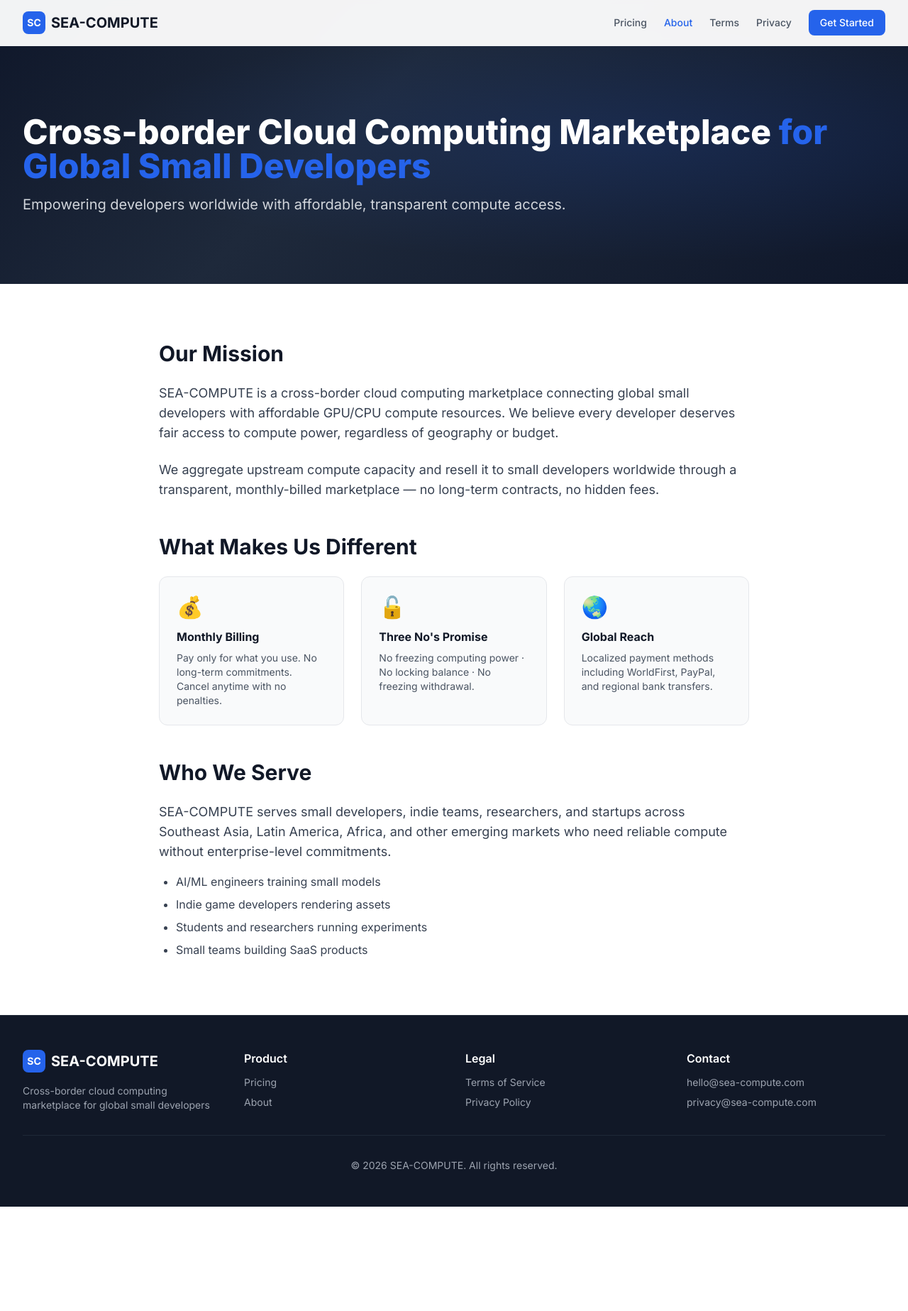
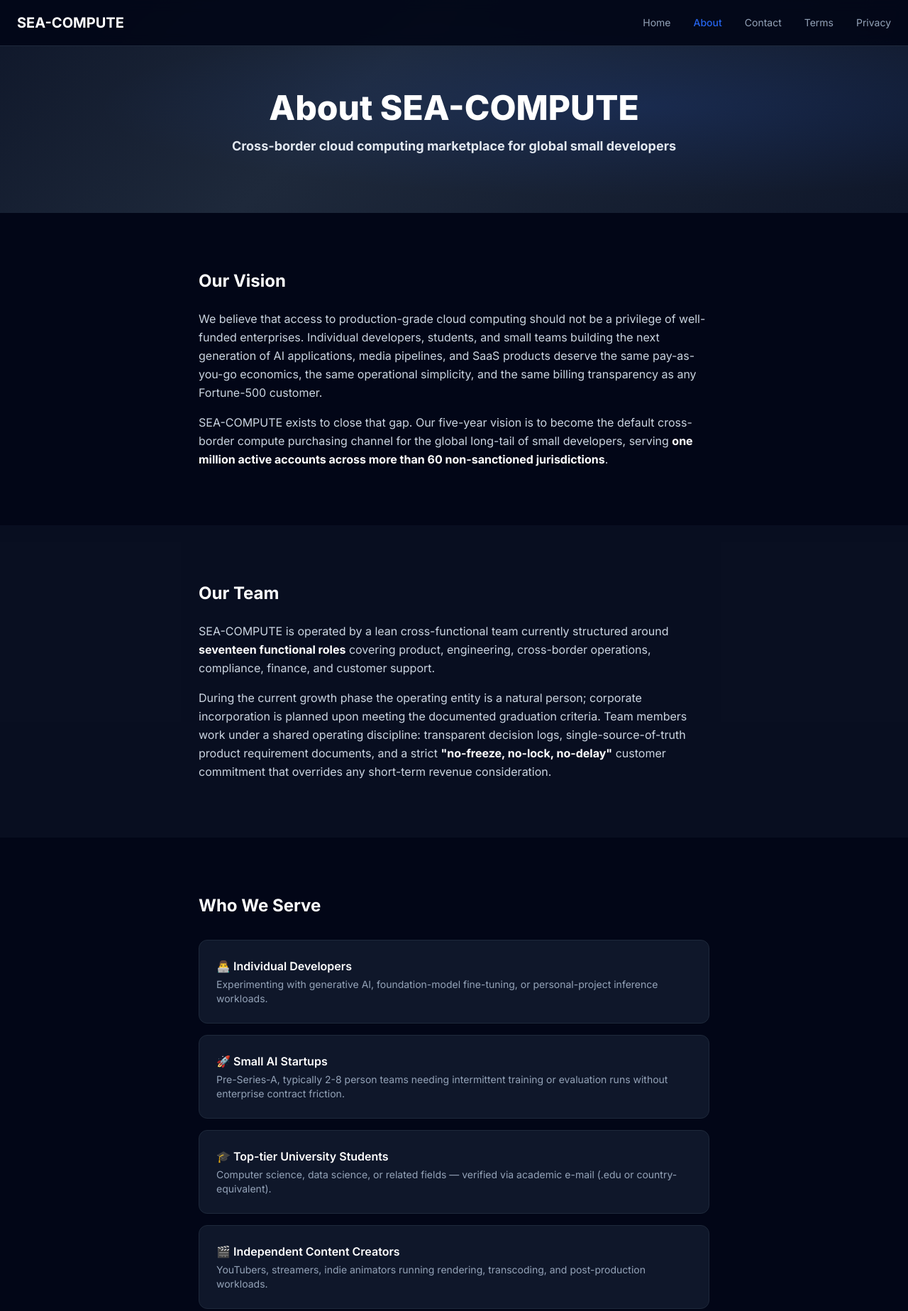
Before and after one commit to sea-compute-hq/portal-static, a plain HTML site: page about.html in a window 1280 px wide. Shown: the top 1847 px of the page at 71% size. Before the commit the page ends 1700 px from the top, so only its background shows below. Drawn offline with nearby package versions, Linux system fonts and the light colour scheme.

Commit message:
feat: update about page with #7 PM content

```diff
--- a/about.html
+++ b/about.html
@@ -4,13 +4,13 @@
   <meta charset="UTF-8">
   <meta name="viewport" content="width=device-width, initial-scale=1.0">
   <title>About · SEA-COMPUTE</title>
-  <meta name="description" content="About SEA-COMPUTE - Cross-border cloud computing marketplace for global small developers.">
+  <meta name="description" content="SEA-COMPUTE — Cross-border cloud computing marketplace for global small developers. $5 to start, student 50% off, transparent pricing.">
   <script src="https://cdn.tailwindcss.com"></script>
   <script>
     tailwind.config = {
       theme: {
         extend: {
-          colors: { primary: '#2563EB', success: '#10B981' },
+          colors: { primary: '#2563EB', success: '#10B981', warning: '#F59E0B', danger: '#EF4444' },
           fontFamily: { sans: ['Inter', 'PingFang SC', 'sans-serif'] },
         },
       },
@@ -18,115 +18,132 @@
   </script>
   <link rel="preconnect" href="https://fonts.googleapis.com">
   <link href="https://fonts.googleapis.com/css2?family=Inter:wght@400;500;600;700;800&display=swap" rel="stylesheet">
+  <link rel="icon" href="/favicon.svg" type="image/svg+xml">
   <style>
     .hero-bg { background: linear-gradient(135deg, #0f172a 0%, #1e293b 40%, #0f172a 100%); }
     .hero-glow { background: radial-gradient(ellipse at 70% 50%, rgba(37, 99, 235, 0.15) 0%, transparent 60%); }
   </style>
 </head>
-<body class="bg-white text-gray-900 font-sans antialiased">
-  <header class="fixed top-0 left-0 right-0 bg-white/95 backdrop-blur-sm border-b border-gray-100 z-50">
-    <div class="max-w-7xl mx-auto px-4 sm:px-6 lg:px-8 h-16 flex items-center justify-between">
-      <a href="index.html" class="flex items-center gap-2">
-        <div class="w-8 h-8 bg-primary rounded-lg flex items-center justify-center"><span class="text-white font-bold text-sm">SC</span></div>
-        <span class="font-bold text-xl text-gray-900">SEA-COMPUTE</span>
-      </a>
-      <nav class="hidden md:flex items-center gap-6">
-        <a href="pricing.html" class="text-sm font-medium text-gray-600 hover:text-primary">Pricing</a>
-        <a href="about.html" class="text-sm font-medium text-primary">About</a>
-        <a href="terms.html" class="text-sm font-medium text-gray-600 hover:text-primary">Terms</a>
-        <a href="privacy.html" class="text-sm font-medium text-gray-600 hover:text-primary">Privacy</a>
-        <a href="index.html#register" class="bg-primary text-white px-4 py-2 rounded-lg text-sm font-medium hover:bg-blue-700">Get Started</a>
-      </nav>
+<body class="bg-slate-950 text-slate-200 font-sans">
+  <!-- Nav -->
+  <nav class="fixed top-0 w-full z-50 bg-slate-950/90 backdrop-blur border-b border-slate-800">
+    <div class="max-w-7xl mx-auto px-6 h-16 flex items-center justify-between">
+      <a href="/" class="text-xl font-bold text-white">SEA-COMPUTE</a>
+      <div class="hidden md:flex gap-8 text-sm">
+        <a href="/" class="text-slate-400 hover:text-white transition">Home</a>
+        <a href="/about.html" class="text-primary font-medium">About</a>
+        <a href="/contact.html" class="text-slate-400 hover:text-white transition">Contact</a>
+        <a href="/terms.html" class="text-slate-400 hover:text-white transition">Terms</a>
+        <a href="/privacy.html" class="text-slate-400 hover:text-white transition">Privacy</a>
+      </div>
     </div>
-  </header>
+  </nav>
 
-  <section class="hero-bg min-h-[50vh] flex items-center pt-16 relative overflow-hidden">
+  <!-- Hero -->
+  <section class="hero-bg pt-32 pb-20 relative">
     <div class="hero-glow absolute inset-0"></div>
-    <div class="max-w-7xl mx-auto px-4 sm:px-6 lg:px-8 relative z-10 py-20">
-      <h1 class="text-4xl lg:text-5xl font-extrabold text-white leading-tight mb-4">
-        Cross-border Cloud Computing Marketplace
-        <span class="text-primary">for Global Small Developers</span>
-      </h1>
-      <p class="text-xl text-gray-300">Empowering developers worldwide with affordable, transparent compute access.</p>
+    <div class="max-w-4xl mx-auto px-6 text-center relative z-10">
+      <h1 class="text-4xl md:text-5xl font-extrabold text-white mb-4">About SEA-COMPUTE</h1>
+      <p class="text-lg text-slate-400 max-w-2xl mx-auto"><strong class="text-slate-200">Cross-border cloud computing marketplace for global small developers</strong></p>
     </div>
   </section>
 
-  <section class="py-20 bg-white">
-    <div class="max-w-4xl mx-auto px-4 sm:px-6 lg:px-8">
-      <h2 class="text-3xl font-bold text-gray-900 mb-6">Our Mission</h2>
-      <p class="text-lg text-gray-700 mb-6">
-        SEA-COMPUTE is a cross-border cloud computing marketplace connecting global small developers with affordable GPU/CPU compute resources. We believe every developer deserves fair access to compute power, regardless of geography or budget.
-      </p>
-      <p class="text-lg text-gray-700 mb-6">
-        We aggregate upstream compute capacity and resell it to small developers worldwide through a transparent, monthly-billed marketplace — no long-term contracts, no hidden fees.
-      </p>
-
-      <h2 class="text-3xl font-bold text-gray-900 mt-12 mb-6">What Makes Us Different</h2>
-      <div class="grid md:grid-cols-3 gap-6">
-        <div class="bg-gray-50 rounded-xl p-6 border border-gray-200">
-          <div class="text-3xl mb-3">💰</div>
-          <h3 class="font-bold text-gray-900 mb-2">Monthly Billing</h3>
-          <p class="text-sm text-gray-600">Pay only for what you use. No long-term commitments. Cancel anytime with no penalties.</p>
-        </div>
-        <div class="bg-gray-50 rounded-xl p-6 border border-gray-200">
-          <div class="text-3xl mb-3">🔓</div>
-          <h3 class="font-bold text-gray-900 mb-2">Three No's Promise</h3>
-          <p class="text-sm text-gray-600">No freezing computing power · No locking balance · No freezing withdrawal.</p>
-        </div>
-        <div class="bg-gray-50 rounded-xl p-6 border border-gray-200">
-          <div class="text-3xl mb-3">🌏</div>
-          <h3 class="font-bold text-gray-900 mb-2">Global Reach</h3>
-          <p class="text-sm text-gray-600">Localized payment methods including WorldFirst, PayPal, and regional bank transfers.</p>
-        </div>
-      </div>
-
-      <h2 class="text-3xl font-bold text-gray-900 mt-12 mb-6">Who We Serve</h2>
-      <p class="text-lg text-gray-700 mb-4">
-        SEA-COMPUTE serves small developers, indie teams, researchers, and startups across Southeast Asia, Latin America, Africa, and other emerging markets who need reliable compute without enterprise-level commitments.
-      </p>
-      <ul class="list-disc pl-6 text-gray-700 space-y-2">
-        <li>AI/ML engineers training small models</li>
-        <li>Indie game developers rendering assets</li>
-        <li>Students and researchers running experiments</li>
-        <li>Small teams building SaaS products</li>
-      </ul>
+  <!-- Vision -->
+  <section class="py-20">
+    <div class="max-w-3xl mx-auto px-6">
+      <h2 class="text-2xl font-bold text-white mb-6">Our Vision</h2>
+      <p class="text-slate-300 leading-relaxed mb-4">We believe that access to production-grade cloud computing should not be a privilege of well-funded enterprises. Individual developers, students, and small teams building the next generation of AI applications, media pipelines, and SaaS products deserve the same pay-as-you-go economics, the same operational simplicity, and the same billing transparency as any Fortune-500 customer.</p>
+      <p class="text-slate-300 leading-relaxed">SEA-COMPUTE exists to close that gap. Our five-year vision is to become the default cross-border compute purchasing channel for the global long-tail of small developers, serving <strong class="text-white">one million active accounts across more than 60 non-sanctioned jurisdictions</strong>.</p>
     </div>
   </section>
 
-  <footer class="bg-gray-900 border-t border-gray-800 py-12">
-    <div class="max-w-7xl mx-auto px-4 sm:px-6 lg:px-8">
-      <div class="grid md:grid-cols-4 gap-8">
-        <div>
-          <div class="flex items-center gap-2 mb-4">
-            <div class="w-8 h-8 bg-primary rounded-lg flex items-center justify-center"><span class="text-white font-bold text-sm">SC</span></div>
-            <span class="font-bold text-xl text-white">SEA-COMPUTE</span>
-          </div>
-          <p class="text-sm text-gray-400">Cross-border cloud computing marketplace for global small developers</p>
+  <!-- Team -->
+  <section class="py-20 bg-slate-900/50">
+    <div class="max-w-3xl mx-auto px-6">
+      <h2 class="text-2xl font-bold text-white mb-6">Our Team</h2>
+      <p class="text-slate-300 leading-relaxed mb-4">SEA-COMPUTE is operated by a lean cross-functional team currently structured around <strong class="text-white">seventeen functional roles</strong> covering product, engineering, cross-border operations, compliance, finance, and customer support.</p>
+      <p class="text-slate-300 leading-relaxed">During the current growth phase the operating entity is a natural person; corporate incorporation is planned upon meeting the documented graduation criteria. Team members work under a shared operating discipline: transparent decision logs, single-source-of-truth product requirement documents, and a strict <strong class="text-white">"no-freeze, no-lock, no-delay"</strong> customer commitment that overrides any short-term revenue consideration.</p>
+    </div>
+  </section>
+
+  <!-- Who We Serve -->
+  <section class="py-20">
+    <div class="max-w-3xl mx-auto px-6">
+      <h2 class="text-2xl font-bold text-white mb-8">Who We Serve</h2>
+      <div class="space-y-4">
+        <div class="bg-slate-900 rounded-xl p-6 border border-slate-800">
+          <h3 class="text-white font-semibold mb-1">👨‍💻 Individual Developers</h3>
+          <p class="text-slate-400 text-sm">Experimenting with generative AI, foundation-model fine-tuning, or personal-project inference workloads.</p>
         </div>
-        <div>
-          <h4 class="font-semibold text-white mb-3">Product</h4>
-          <ul class="space-y-2 text-sm text-gray-400">
-            <li><a href="pricing.html" class="hover:text-white">Pricing</a></li>
-            <li><a href="about.html" class="hover:text-white">About</a></li>
-          </ul>
+        <div class="bg-slate-900 rounded-xl p-6 border border-slate-800">
+          <h3 class="text-white font-semibold mb-1">🚀 Small AI Startups</h3>
+          <p class="text-slate-400 text-sm">Pre-Series-A, typically 2-8 person teams needing intermittent training or evaluation runs without enterprise contract friction.</p>
         </div>
-        <div>
-          <h4 class="font-semibold text-white mb-3">Legal</h4>
-          <ul class="space-y-2 text-sm text-gray-400">
-            <li><a href="terms.html" class="hover:text-white">Terms of Service</a></li>
-            <li><a href="privacy.html" class="hover:text-white">Privacy Policy</a></li>
-          </ul>
+        <div class="bg-slate-900 rounded-xl p-6 border border-slate-800">
+          <h3 class="text-white font-semibold mb-1">🎓 Top-tier University Students</h3>
+          <p class="text-slate-400 text-sm">Computer science, data science, or related fields — verified via academic e-mail (.edu or country-equivalent).</p>
         </div>
-        <div>
-          <h4 class="font-semibold text-white mb-3">Contact</h4>
-          <ul class="space-y-2 text-sm text-gray-400">
-            <li>hello@sea-compute.com</li>
-            <li>privacy@sea-compute.com</li>
-          </ul>
+        <div class="bg-slate-900 rounded-xl p-6 border border-slate-800">
+          <h3 class="text-white font-semibold mb-1">🎬 Independent Content Creators</h3>
+          <p class="text-slate-400 text-sm">YouTubers, streamers, indie animators running rendering, transcoding, and post-production workloads.</p>
+        </div>
+        <div class="bg-slate-900 rounded-xl p-6 border border-slate-800">
+          <h3 class="text-white font-semibold mb-1">🏢 Mid-market SaaS Teams</h3>
+          <p class="text-slate-400 text-sm">Tier 2 by revenue — running scheduled batch inference or nightly model refreshes.</p>
         </div>
       </div>
-      <div class="border-t border-gray-800 mt-8 pt-8 text-center text-sm text-gray-400">
-        <p>© 2026 SEA-COMPUTE. All rights reserved.</p>
+    </div>
+  </section>
+
+  <!-- 8 Commitments -->
+  <section class="py-20 bg-slate-900/50">
+    <div class="max-w-3xl mx-auto px-6">
+      <h2 class="text-2xl font-bold text-white mb-8">Eight Commitments</h2>
+      <div class="grid md:grid-cols-2 gap-4">
+        <div class="bg-slate-900 rounded-lg p-5 border border-slate-800">
+          <div class="text-primary font-bold text-lg mb-1">$5 Min Top-up</div>
+          <p class="text-slate-400 text-sm">No minimum monthly commitment, no annual contract.</p>
+        </div>
+        <div class="bg-slate-900 rounded-lg p-5 border border-slate-800">
+          <div class="text-success font-bold text-lg mb-1">Student 50% Off</div>
+          <p class="text-slate-400 text-sm">Verified academic status, published ceiling, transparent renewal.</p>
+        </div>
+        <div class="bg-slate-900 rounded-lg p-5 border border-slate-800">
+          <div class="text-warning font-bold text-lg mb-1">10% Below Vast</div>
+          <p class="text-slate-400 text-sm">Headline unit price commitment, measured quarterly.</p>
+        </div>
+        <div class="bg-slate-900 rounded-lg p-5 border border-slate-800">
+          <div class="text-primary font-bold text-lg mb-1">Second-level Metering</div>
+          <p class="text-slate-400 text-sm">Every GPU/CPU-second billed at published unit price.</p>
+        </div>
+        <div class="bg-slate-900 rounded-lg p-5 border border-slate-800">
+          <div class="text-success font-bold text-lg mb-1">KYC-Lite 3-Stage</div>
+          <p class="text-slate-400 text-sm">First order needs only two data elements; escalation as spend grows.</p>
+        </div>
+        <div class="bg-slate-900 rounded-lg p-5 border border-slate-800">
+          <div class="text-danger font-bold text-lg mb-1">Three-Never Rule</div>
+          <p class="text-slate-400 text-sm">Never freeze compute, never lock balance, never freeze withdrawal.</p>
+        </div>
+        <div class="bg-slate-900 rounded-lg p-5 border border-slate-800">
+          <div class="text-warning font-bold text-lg mb-1">Transparent Pricing</div>
+          <p class="text-slate-400 text-sm">Every SKU listed; historic price changes archived publicly.</p>
+        </div>
+        <div class="bg-slate-900 rounded-lg p-5 border border-slate-800">
+          <div class="text-primary font-bold text-lg mb-1">Monthly Settlement</div>
+          <p class="text-slate-400 text-sm">Documented monthly cycle to preserve customer balance liquidity.</p>
+        </div>
+      </div>
+    </div>
+  </section>
+
+  <!-- Footer -->
+  <footer class="border-t border-slate-800 py-12">
+    <div class="max-w-7xl mx-auto px-6 text-center text-sm text-slate-500">
+      <p>&copy; 2026 SEA-COMPUTE. Cross-border cloud computing service reseller.</p>
+      <div class="mt-4 flex justify-center gap-6">
+        <a href="/terms.html" class="hover:text-slate-300 transition">Terms</a>
+        <a href="/privacy.html" class="hover:text-slate-300 transition">Privacy</a>
+        <a href="/contact.html" class="hover:text-slate-300 transition">Contact</a>
       </div>
     </div>
   </footer>
```
